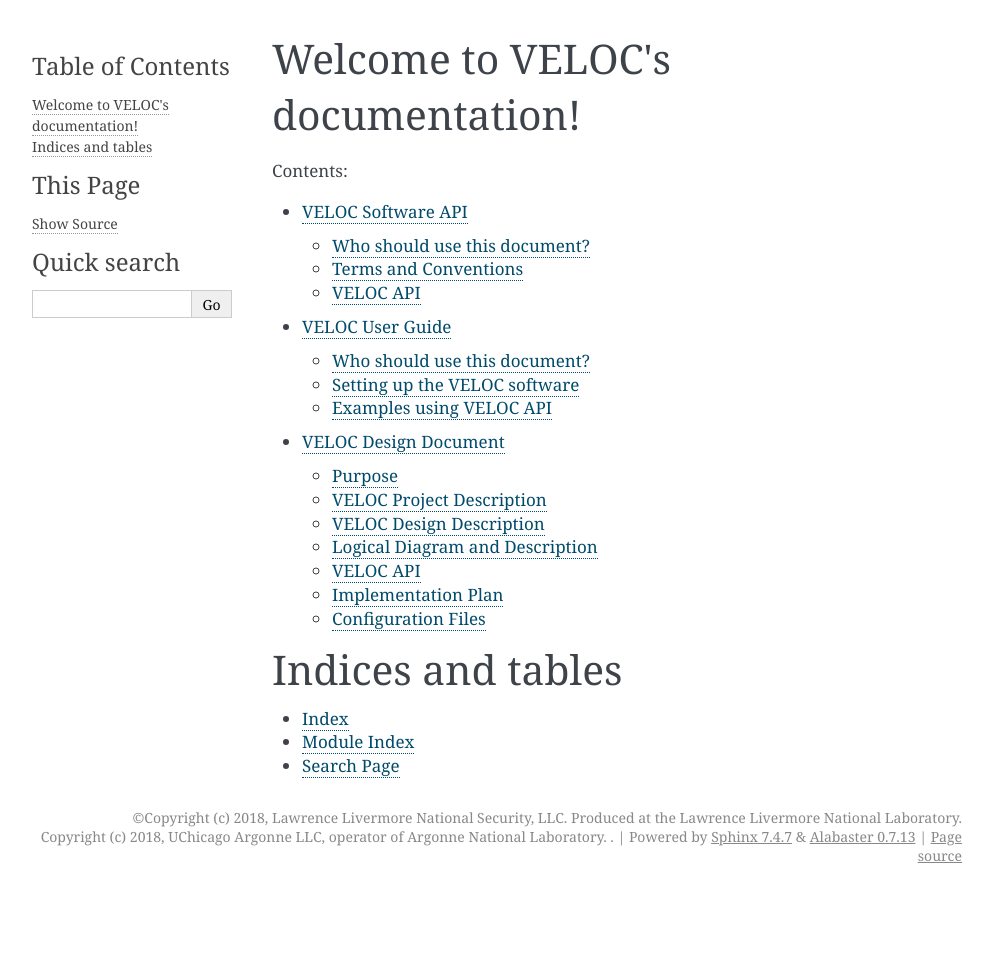
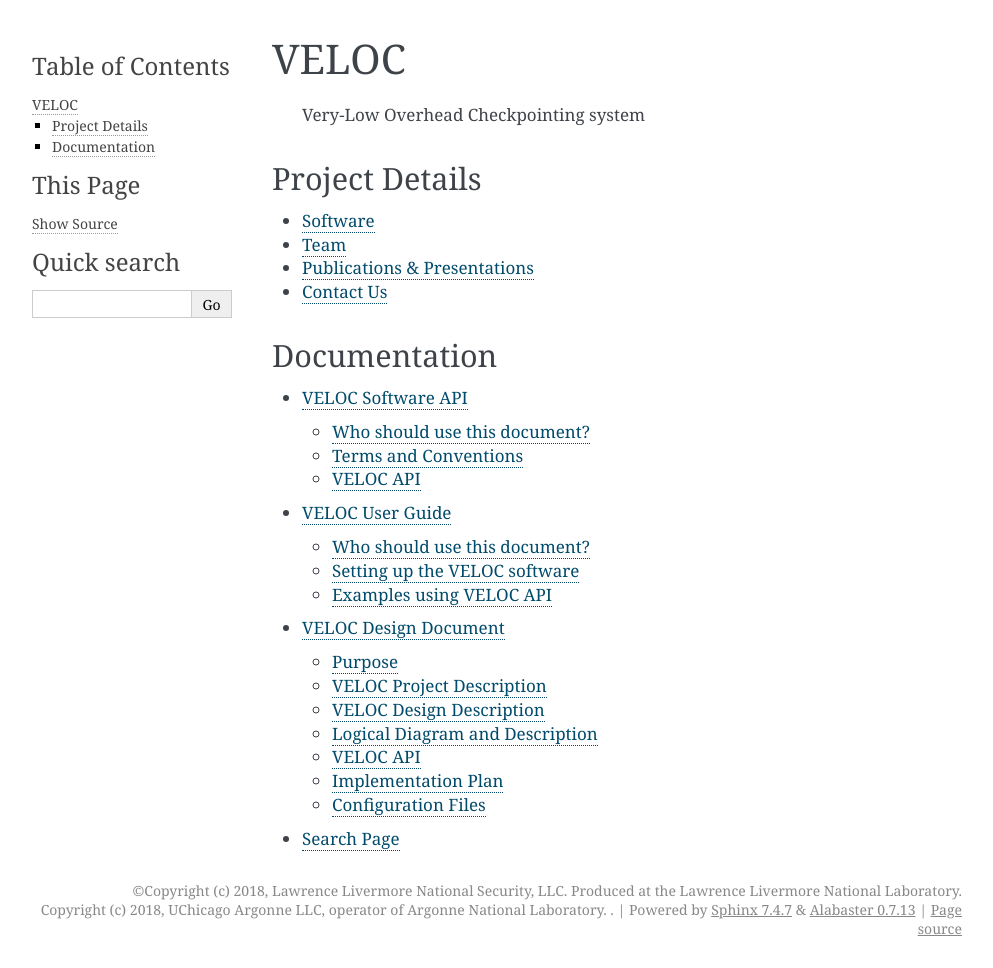
Before and after one commit to ECP-VeloC/VELOC, a Sphinx documentation site: the page built from docs/index.rst, in a window 1280 px wide. Shown: the whole page, without its empty margins (148-1141 px from the left). Built offline with Sphinx 7.4.7, drawn with Linux system fonts in a browser that asks for light colours; before the commit the page ends 900 px from its top, so only the background shows below that.

Commit message:
project details page.

```diff
--- a/docs/index.rst
+++ b/docs/index.rst
@@ -3,21 +3,29 @@
    You can adapt this file completely to your liking, but it should at least
    contain the root `toctree` directive.
 
-Welcome to VELOC's documentation!
-=================================
+VELOC
+=====
+
+   Very-Low Overhead Checkpointing system
+
+Project Details
+---------------
 
 .. toctree::
    :maxdepth: 2
-   :caption: Contents:
+
+   project.rst
+
+
+Documentation
+-------------
+
+.. toctree::
+   :maxdepth: 2
 
    api.rst
    userguide.rst
    design.rst
 
 
-Indices and tables
-==================
-
-* :ref:`genindex`
-* :ref:`modindex`
 * :ref:`search`
--- /dev/null
+++ b/docs/project.rst
@@ -0,0 +1,17 @@
+Software
+--------
+
+
+Team
+----
+
+
+
+Publications & Presentations
+----------------------------
+
+
+
+
+Contact Us
+----------
```
